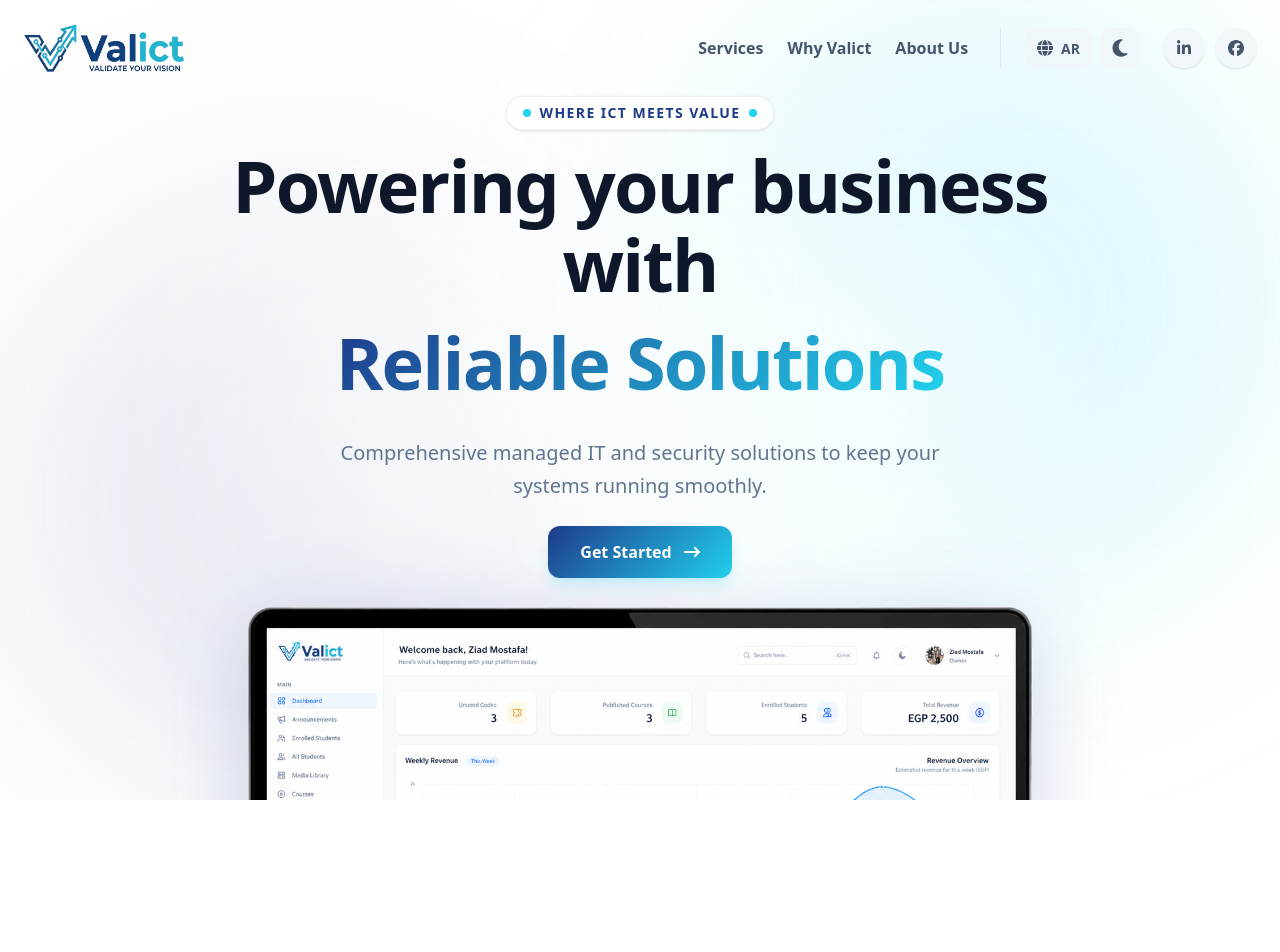
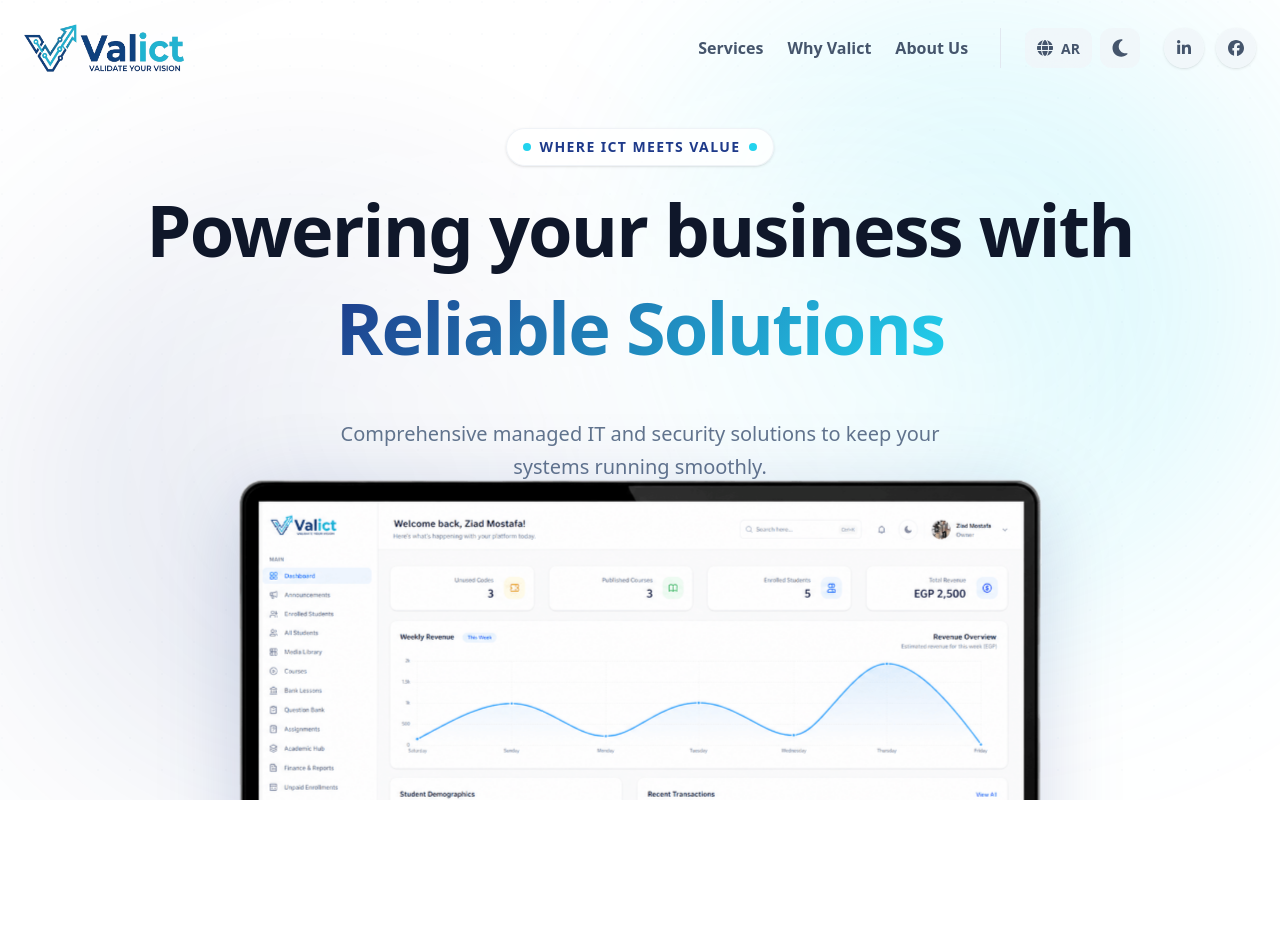
Before and after one commit to Tarek-Ali0/Valict, a Next.js app: page /en in a window 1280 px wide. Shown: the top 952 px of the page. Built offline with nearby package versions, Linux system fonts and the light colour scheme.

Commit message:
Refactor Hero component for improved desktop animations
Updated text and image animations for desktop view. Consolidated repeated hero content into a single variable.

```diff
--- a/src/components/Hero.tsx
+++ b/src/components/Hero.tsx
@@ -18,19 +18,53 @@ export function Hero({ dict }: HeroProps) {
     offset: ["start start", "end start"],
   });
 
-  // حركة الكلام (سريعة وفي أول السكرول فقط)
-  const textY = useTransform(scrollYProgress, [0, 0.25], ["0vh", "-12vh"]);
-  const textOpacity = useTransform(scrollYProgress, [0, 0.2], [1, 0]);
+  // حركة الكلام (للديسكتوب فقط)
+  const textY = useTransform(scrollYProgress, [0, 0.4], ["0vh", "-25vh"]);
+  const textOpacity = useTransform(scrollYProgress, [0, 0.35], [1, 0]);
 
-  // حركة اللاب توب
-  const imageScale = useTransform(scrollYProgress, [0, 0.3], [0.85, 1]);
-  const imageY = useTransform(scrollYProgress, [0, 0.3], ["15vh", "2vh"]);
+  // حركة اللاب توب (للديسكتوب فقط)
+  const imageScale = useTransform(scrollYProgress, [0, 0.5], [0.8, 1]);
+    const imageY = useTransform(scrollYProgress, [0, 0.5], ["35vh", "5vh"]);
+
+  // جمعنا محتوى النص في متغير عشان ما نكررش الكود مرتين
+  const heroContent = (
+    <>
+         <div className="inline-flex items-center gap-2 px-3 py-1.5 md:px-4 md:py-2 text-xs rounded-full bg-white/80 dark:bg-slate-900/80 backdrop-blur-sm border border-slate-200/50 dark:border-slate-700/50 mb-6 shadow-sm">
+            <span className="flex h-1.5 w-1.5 md:h-2 md:w-2 rounded-full bg-valict-cyan animate-pulse"></span>
+            <span className="text-xs md:text-sm font-bold text-valict-navy dark:text-valict-cyan tracking-widest uppercase">
+              {dict.hero.badge}
+            </span>
+            <span className="flex h-1.5 w-1.5 md:h-2 md:w-2 rounded-full bg-valict-cyan animate-pulse"></span>
+          </div>
+
+      <h1 className="text-4xl sm:text-5xl lg:text-7xl font-black leading-[1.15] lg:leading-[1.1] mb-6 lg:mb-8 text-valict-dark dark:text-white tracking-tight">
+        {dict.hero.title1} <br className="hidden sm:block" />
+        <span className="logo-gradient-text leading-relaxed">
+          {dict.hero.title2}
+        </span>
+      </h1>
+
+      <p className="font-sans text-lg md:text-xl text-slate-500 dark:text-slate-400 mb-8 lg:mb-10 max-w-2xl leading-relaxed mx-auto px-2">
+        {dict.hero.subheadline}
+      </p>
+
+      {/* <div className="flex flex-col sm:flex-row gap-4 md:gap-6 items-center justify-center w-full px-4 sm:px-0">
+        <Link
+          href="#contact"
+          className="font-sans btn-gradient text-white w-full sm:w-auto justify-center px-8 md:px-10 py-4 md:py-5 rounded-2xl font-bold text-base md:text-lg flex items-center gap-3 shadow-lg shadow-valict-cyan/20 hover:shadow-valict-cyan/40 transition-all duration-300"
+        >
+          {dict.hero.cta}
+          <FaArrowRightLong className="h-4 w-4 md:h-5 md:w-5 rtl:rotate-180" />
+        </Link>
+      </div> */}
+    </>
+  );
 
   return (
-    <section ref={containerRef} className="relative h-[90dvh] lg:h-[160vh] overflow-hidden transition-colors duration-300">
+    <section ref={containerRef} className="relative h-[90dvh] lg:h-[250vh] transition-colors duration-300">
 
-      {/* Sticky Container مع منع أي خروج للعناصر عبر overflow-hidden */}
-      <div className="sticky top-0 h-[100dvh] w-full overflow-hidden flex flex-col items-center justify-start pt-20 lg:pt-24">
+      {/* Sticky Container */}
+      <div className="sticky top-0 h-[100dvh] w-full overflow-hidden flex flex-col items-center justify-center lg:justify-start lg:pt-32">
 
         {/* --- Premium Background Elements --- */}
         <div className="absolute top-0 right-0 w-[300px] md:w-[600px] h-[300px] md:h-[600px] bg-valict-cyan/15 dark:bg-valict-cyan/10 rounded-full blur-[90px] md:blur-[120px] -z-10 pointer-events-none"></div>
@@ -39,80 +73,35 @@ export function Hero({ dict }: HeroProps) {
         <div className="circuit-bg absolute inset-0 opacity-[0.15] dark:opacity-[0.05] -z-20 pointer-events-none"></div>
         {/* ----------------------------------- */}
 
-        {/* 1. حاوية الموبايل والتابلت */}
-        <div className="lg:hidden relative z-20 flex flex-col items-center text-center px-4 md:px-6 w-full max-w-6xl">
-          <div className="inline-flex items-center gap-2 px-3 py-1.5 text-xs rounded-full bg-white/80 dark:bg-slate-900/80 backdrop-blur-sm border border-slate-200/50 dark:border-slate-700/50 mb-4 shadow-sm">
-            <span className="flex h-1.5 w-1.5 rounded-full bg-valict-cyan animate-pulse"></span>
-            <span className="text-xs font-bold text-valict-navy dark:text-valict-cyan tracking-widest uppercase">
-              {dict.hero.badge}
-            </span>
-            <span className="flex h-1.5 w-1.5 rounded-full bg-valict-cyan animate-pulse"></span>
-          </div>
-
-          <h1 className="text-4xl sm:text-5xl font-black leading-[1.15] mb-4 text-valict-dark dark:text-white tracking-tight">
-            {dict.hero.title1} <br />
-            <span className="logo-gradient-text leading-relaxed">
-              {dict.hero.title2}
-            </span>
-          </h1>
-
-          <p className="font-sans text-base text-slate-500 dark:text-slate-400 mb-6 max-w-2xl leading-relaxed">
-            {dict.hero.subheadline}
-          </p>
-
-          <Link
-            href="#contact"
-            className="font-sans btn-gradient text-white px-8 py-3 rounded-xl font-bold text-sm flex items-center gap-2 shadow-lg shadow-valict-cyan/20"
-          >
-            {dict.hero.cta}
-            <FaArrowRightLong className="h-4 w-4 rtl:rotate-180" />
-          </Link>
+        {/*
+          1. حاوية الموبايل والتابلت (ثابتة بدون أنيميشن)
+          بتختفي في الديسكتوب (lg:hidden)
+        */}
+        <div className="lg:hidden relative z-20 flex flex-col items-center text-center px-4 md:px-6 w-full  max-w-6xl">
+          {heroContent}
         </div>
 
-        {/* 2. حاوية الديسكتوب (النصوص والعنوان فوق) */}
+        {/*
+          2. حاوية الديسكتوب (بها أنيميشن السكرول)
+          مخفية في الموبايل والتابلت (hidden lg:flex)
+        */}
         <motion.div
-          className="hidden lg:flex relative z-20 flex-col items-center text-center px-4 md:px-6 w-full max-w-5xl"
+          className="hidden lg:flex relative z-20 flex-col items-center text-center px-4 md:px-6 w-full max-w-6xl"
           style={{ y: textY, opacity: textOpacity }}
         >
-          <div className="inline-flex items-center gap-2 px-4 py-1.5 text-xs rounded-full bg-white/80 dark:bg-slate-900/80 backdrop-blur-sm border border-slate-200/50 dark:border-slate-700/50 mb-4 shadow-sm">
-            <span className="flex h-2 w-2 rounded-full bg-valict-cyan animate-pulse"></span>
-            <span className="text-sm font-bold text-valict-navy dark:text-valict-cyan tracking-widest uppercase">
-              {dict.hero.badge}
-            </span>
-            <span className="flex h-2 w-2 rounded-full bg-valict-cyan animate-pulse"></span>
-          </div>
-
-          <h1 className="text-5xl lg:text-7xl font-black leading-[1.1] mb-4 text-valict-dark dark:text-white tracking-tight">
-            {dict.hero.title1} <br />
-            <span className="logo-gradient-text leading-relaxed">
-              {dict.hero.title2}
-            </span>
-          </h1>
-
-          {/* السطر الفرعي (الوصف) وزرار الـ CTA تحت العنوان */}
-          <p className="font-sans text-lg lg:text-xl text-slate-500 dark:text-slate-400 mb-6 max-w-2xl leading-relaxed">
-            {dict.hero.subheadline}
-          </p>
-
-          <Link
-            href="#contact"
-            className="font-sans btn-gradient text-white px-8 py-3.5 rounded-xl font-bold text-base flex items-center gap-3 shadow-lg shadow-valict-cyan/20 hover:shadow-valict-cyan/40 transition-all duration-300"
-          >
-            {dict.hero.cta}
-            <FaArrowRightLong className="h-4 w-4 rtl:rotate-180" />
-          </Link>
+          {heroContent}
         </motion.div>
 
-        {/* 3. صورة اللابتوب تحتهم متحركة بسلاسة */}
+        {/* Laptop / Dashboard Image - hidden on mobile and tablet (hidden lg:block) */}
         <motion.div
-          className="hidden lg:block absolute z-30 w-full max-w-6xl px-4 mt-[340px]"
+          className="hidden lg:block absolute z-30 w-full max-w-7xl px-2 sm:px-4 lg:px-8"
           style={{ scale: imageScale, y: imageY }}
         >
           <Image
             src="/dashboard-mockup.png"
             alt="Tech Dashboard"
-            width={1300}
-            height={850}
+            width={1400}
+            height={900}
             className="w-full h-auto drop-shadow-[0_20px_50px_rgba(30,58,138,0.2)] object-contain pointer-events-none"
             priority
           />
```
